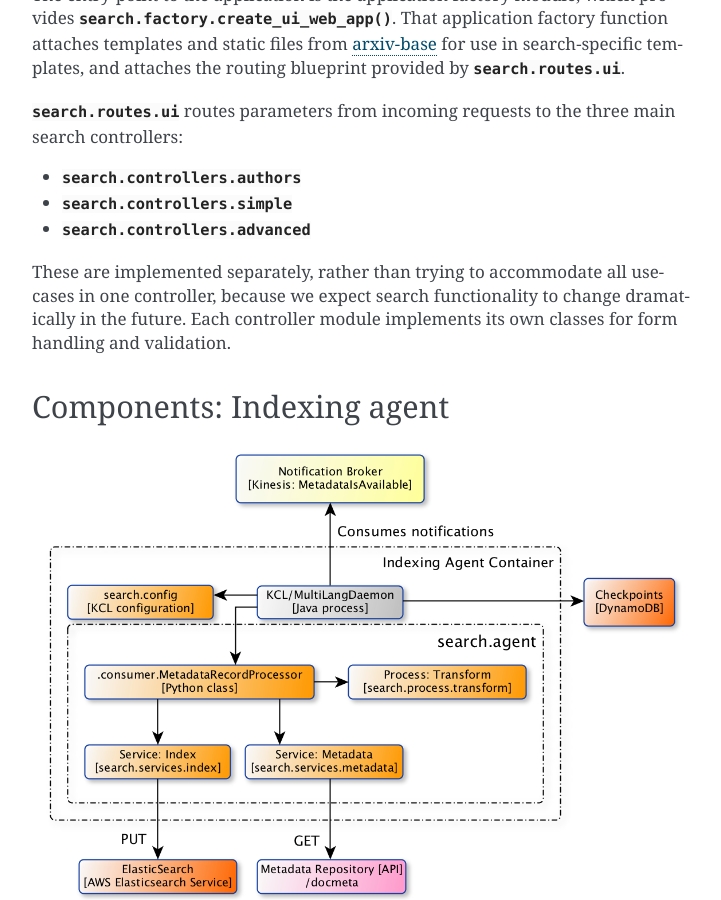
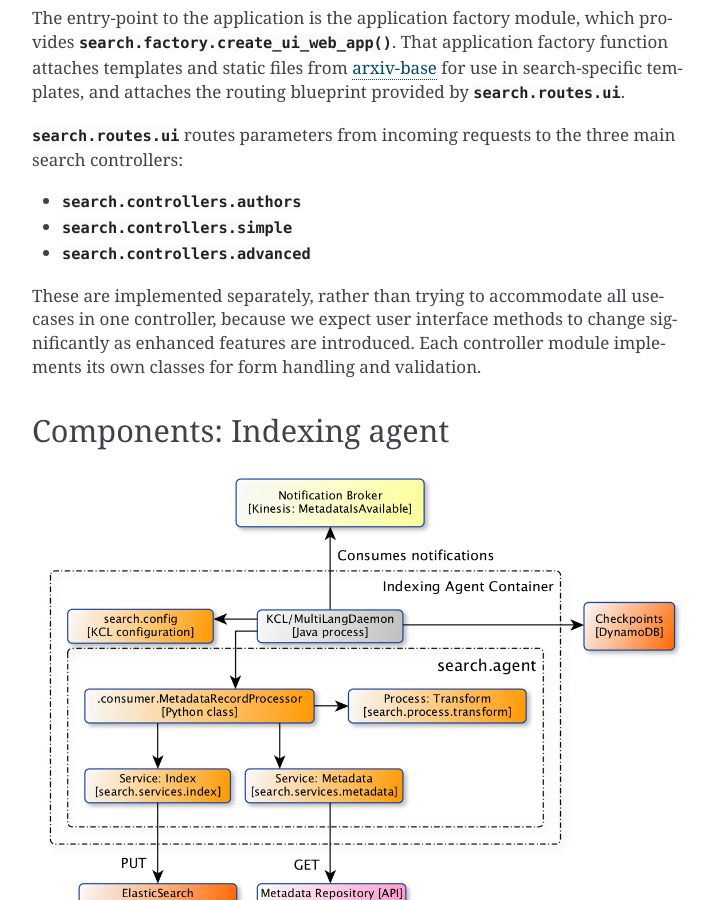
Before and after one commit to arXiv/arxiv-search, a Sphinx documentation site: the page built from docs/source/architecture.rst, in a window 1280 px wide and 900 px high, scrolled down 3380 px. Shown: the whole window, without its empty margins (388-1109 px from the left). Built offline with Sphinx 7.4.7, drawn with Linux system fonts in a browser that asks for light colours; some of the changed text lies outside the part shown.

Commit message:
add a11y goal and change to service component section

```diff
--- a/docs/source/architecture.rst
+++ b/docs/source/architecture.rst
@@ -134,9 +135,9 @@
 - :mod:`search.controllers.advanced`
 
 These are implemented separately, rather than trying to accommodate all
-use-cases in one controller, because we expect search functionality to change
-dramatically in the future. Each controller module implements its own classes
-for form handling and validation.
+use-cases in one controller, because we expect user interface methods to change
+significantly as enhanced features are introduced. Each controller module
+implements its own classes for form handling and validation.
 
 
 
```
Also changed, not shown: other parts of docs/source/architecture.rst (+1 -0 lines).
